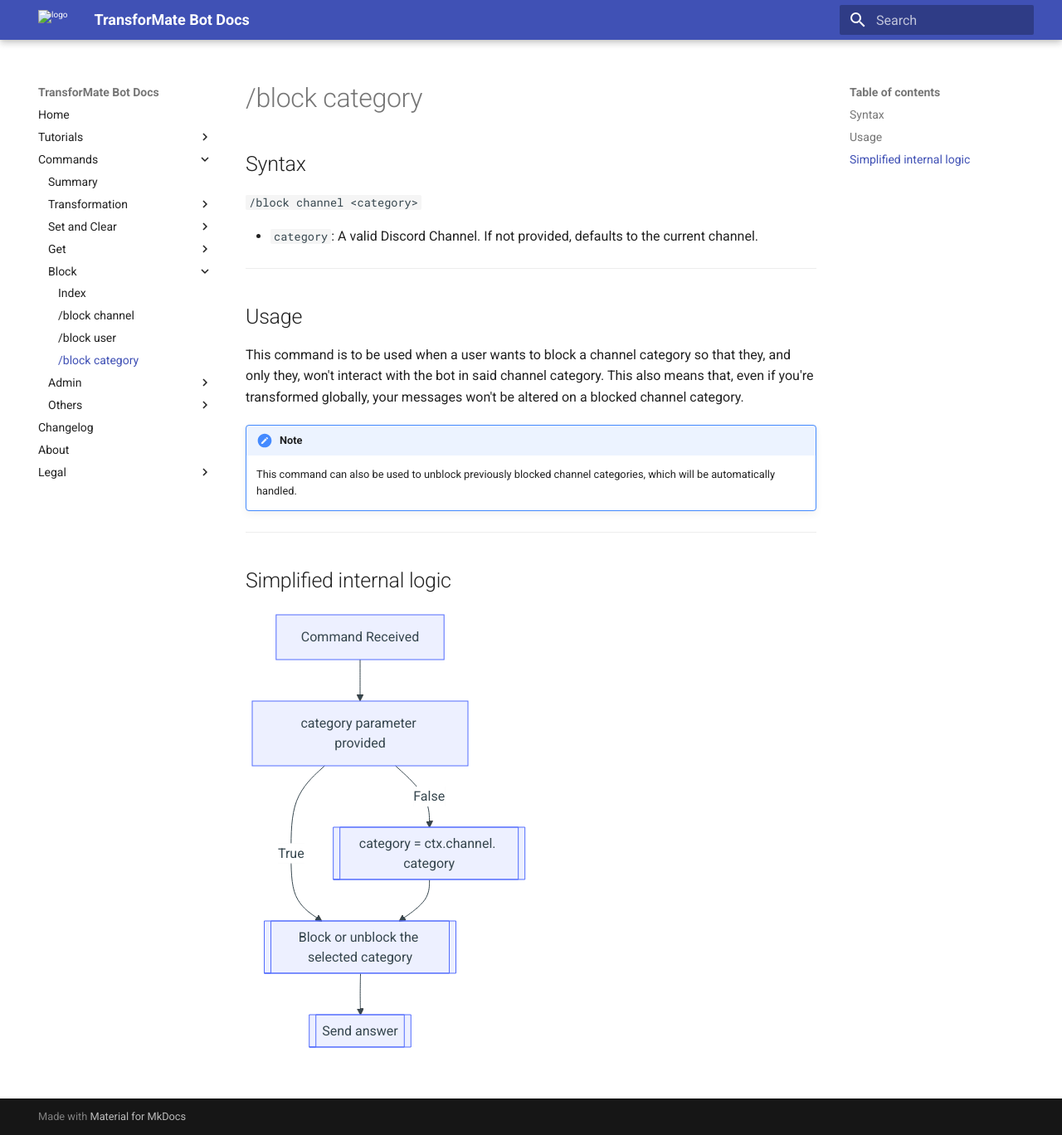
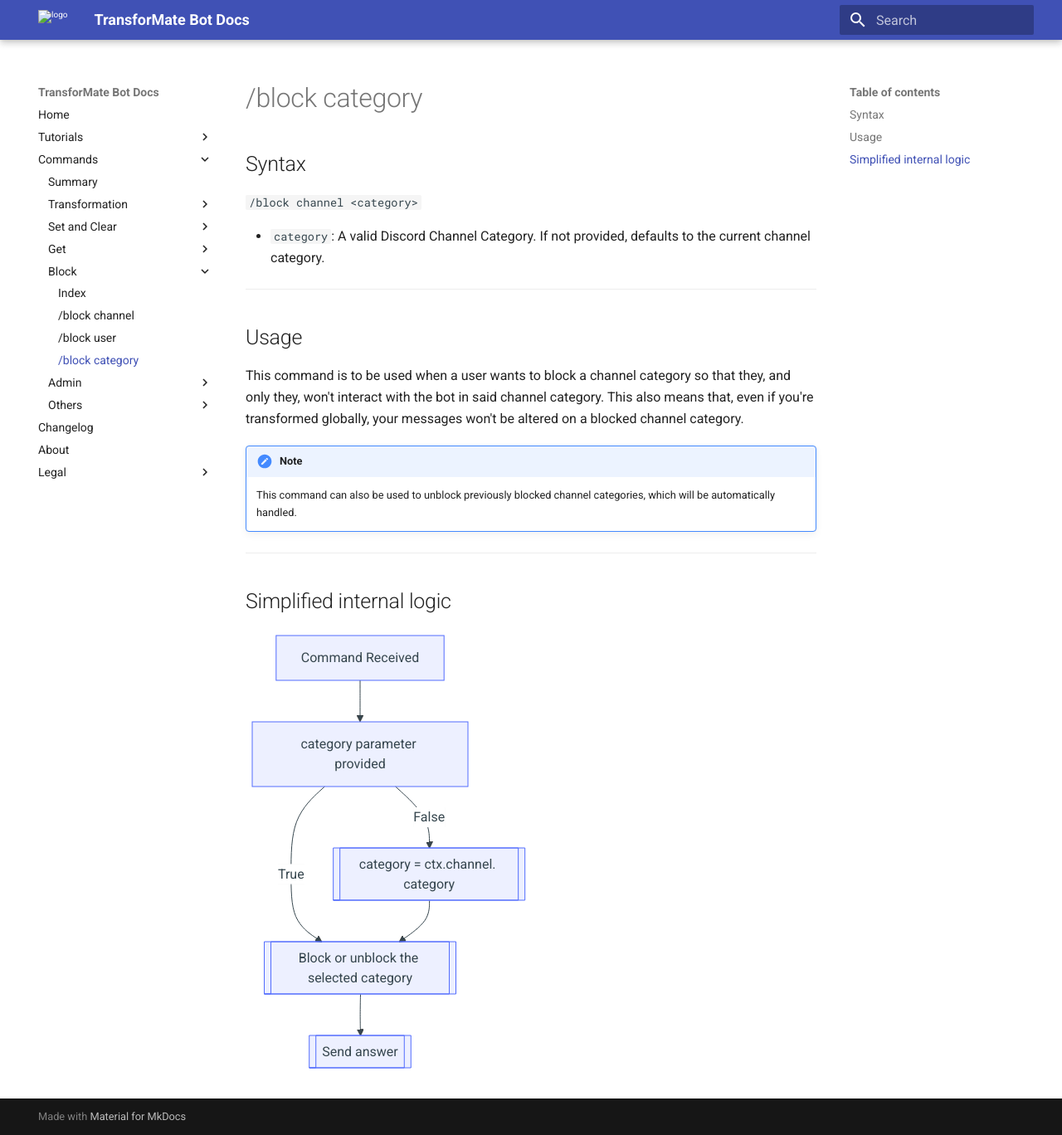
Before and after one commit to dorythecat/TransforMate, an MkDocs documentation site: the page built from docs/commands/block/category.md, in a window 1280 px wide and 1368 px high. Shown: the whole window at 83% size. Built offline with MkDocs 1.6.1 and Material for MkDocs 9.7.7, drawn with Linux system fonts in a browser that asks for light colours.

Commit message:
Fixed docs a bit

```diff
--- a/docs/commands/block/category.md
+++ b/docs/commands/block/category.md
@@ -1,7 +1,7 @@
 ## Syntax
 `/block channel <category>`
 
-- `category`: A valid Discord Channel. If not provided, defaults to the current channel.
+- `category`: A valid Discord Channel Category. If not provided, defaults to the current channel category.
 
 ---
 
```
